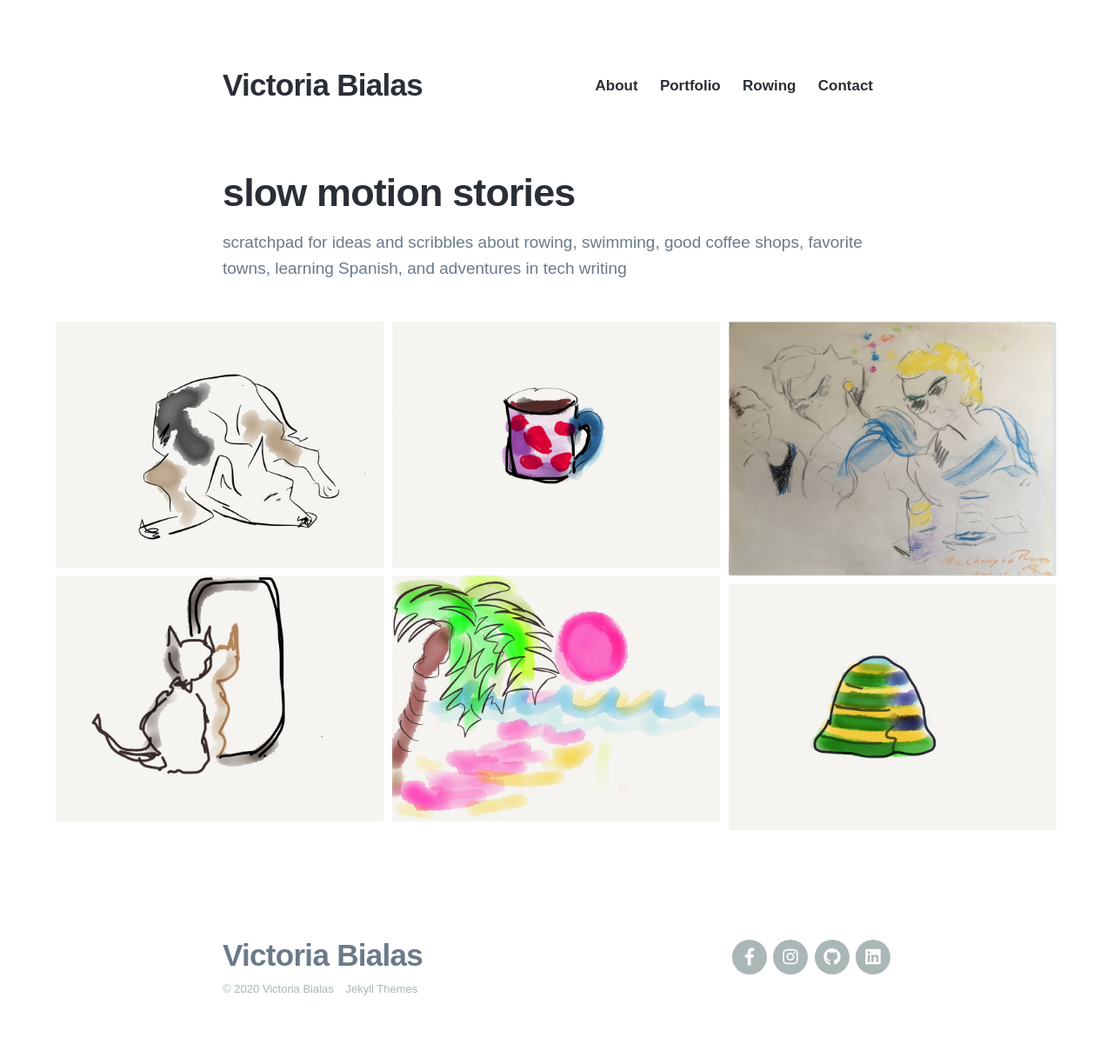
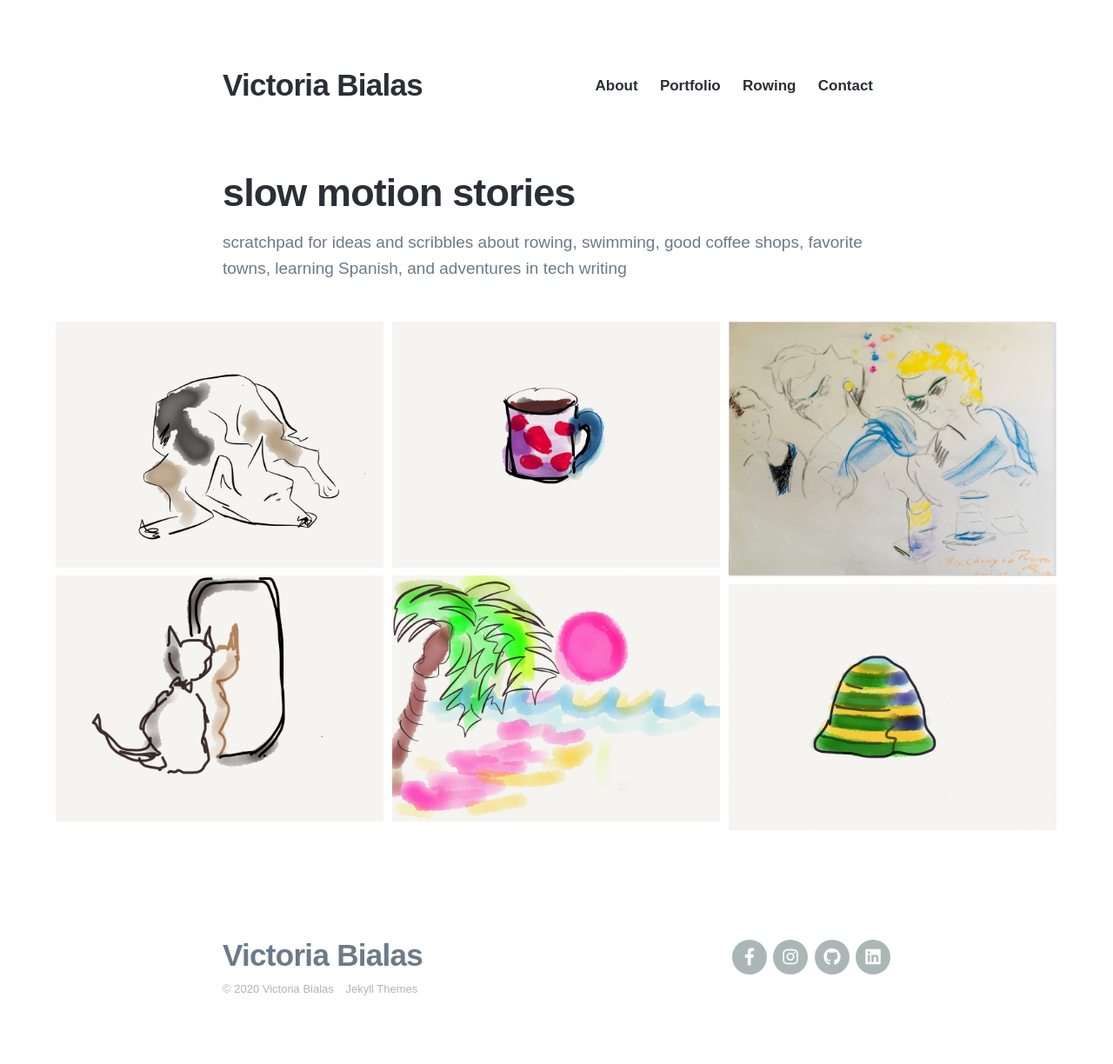
Before and after one commit to londoncalling/slow-motion-stories, a Jekyll site: the page built from index.html, in a window 1280 px wide. Shown: the whole page at 87% size. Built offline with Jekyll 4.4.1, drawn with Linux system fonts in a browser that asks for light colours; nearby versions of some CDN libraries; some web fonts are replaced.

Commit message:
add back brigtened up image file
Signed-off-by: Victoria Bialas <vicky@confluent.io>

```diff
--- a/index.html
+++ b/index.html
@@ -19,7 +19,7 @@ featured_image: /images/social.jpg
 	<div class="gallery" data-columns="3">
 	    <img src="/images/dog-bear.jpg">
 	    <img src="/images/drawing_coffee_mug.jpg">
-	    <img src="/images/drawing_mrs_cherry_pr.jpg">
+	    <img src="/images/drawing_mrs_cherry_pr_vivid.jpg">
 	    <img src="/images/tiggie_at_home.jpg">
 			<img src="/images/drawing_palm_tree_sun.jpg">
 			<img src="/images/wool-hat-lost.jpg">
```
Also changed, not shown: images/drawing_mrs_cherry_pr_vivid.jpg (added).
